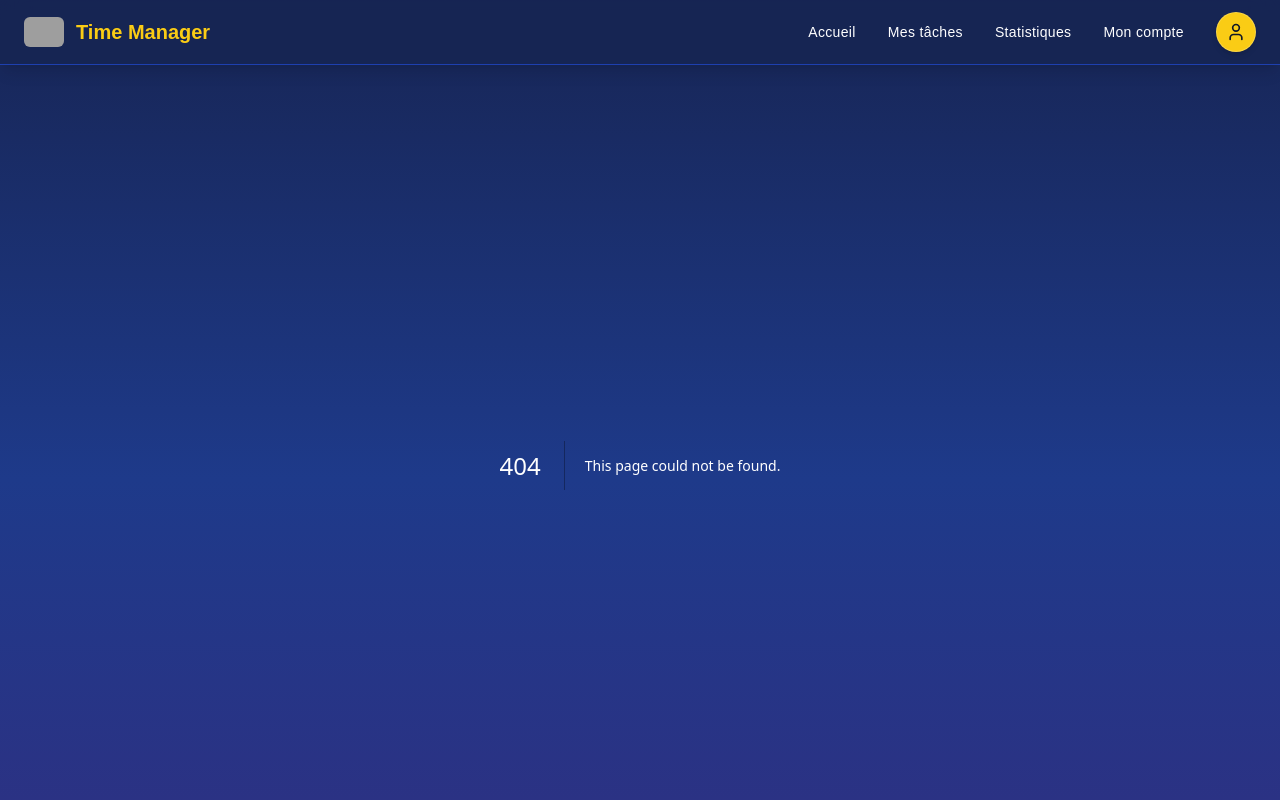
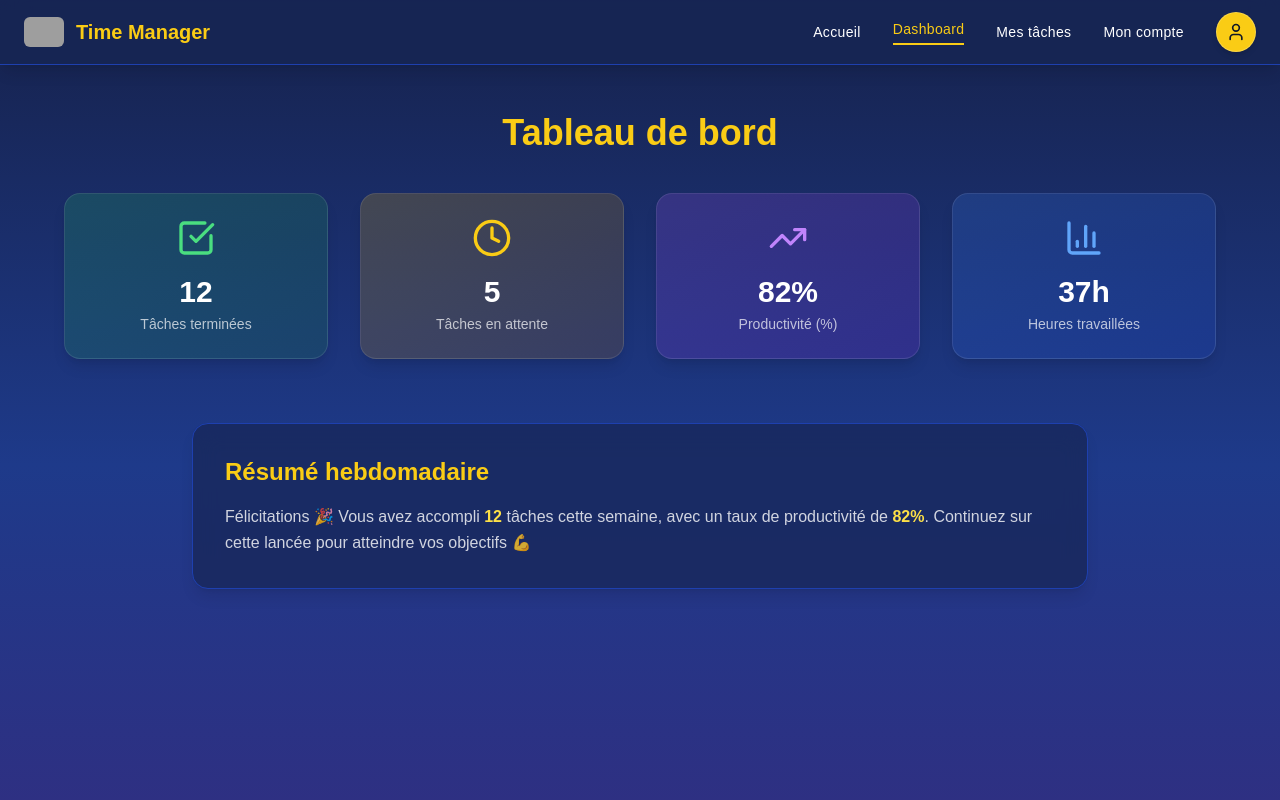
Before and after one commit to LavaheartGaming/Time-Manager, a Next.js app in the folder epitime/: page /dashboard in a window 1280 px wide. Before the commit this address had no page. Shown: the top 800 px of the page. Built offline with nearby package versions, Linux system fonts and the light colour scheme; grey boxes are pictures that could not be loaded.

Commit message:
Ajout du layout, page 404, page account et base du dashboard

```diff
--- a/epitime/src/app/404/page.tsx
+++ b/epitime/src/app/404/page.tsx
@@ -0,0 +1,8 @@
+export default function NotFound() {
+  return (
+    <div>
+      <h1>404 - Page non trouvée</h1>
+      <p>La page que vous cherchez n’existe pas.</p>
+    </div>
+  );
+}
--- a/epitime/src/app/account/page.tsx
+++ b/epitime/src/app/account/page.tsx
@@ -0,0 +1,137 @@
+"use client";
+
+import { useState } from "react";
+import { ChevronDown, ChevronUp, Pencil, Lock, Trash2, Bell, Settings } from "lucide-react";
+
+export default function AccountPage() {
+  const [openSection, setOpenSection] = useState<string | null>("profile");
+
+  const toggleSection = (section: string) => {
+    setOpenSection(openSection === section ? null : section);
+  };
+
+  return (
+    <div className="min-h-screen bg-gradient-to-b from-blue-950 via-blue-900 to-indigo-900 text-white py-16 px-6 flex flex-col items-center">
+      {/* Header */}
+      <div className="text-center mb-12">
+        <img
+          src="https://cdn-icons-png.flaticon.com/512/2103/2103691.png"
+          alt="Time Manager Logo"
+          className="w-24 h-24 mx-auto mb-4 rounded-full shadow-lg"
+        />
+        <h1 className="text-3xl font-bold text-yellow-400 mb-2">Bonjour, scawward 👋</h1>
+        <p className="text-white/70">Gérez vos informations et préférences de compte.</p>
+      </div>
+
+      {/* Container */}
+      <div className="w-full max-w-3xl flex flex-col gap-4">
+        {/* SECTION 1 - Profil */}
+        <AccountSection
+          title="Gérer votre compte"
+          icon={<Settings className="text-yellow-400" />}
+          isOpen={openSection === "profile"}
+          onToggle={() => toggleSection("profile")}
+        >
+          <ul className="space-y-3">
+            <li className="flex items-center gap-2 hover:text-yellow-300 cursor-pointer transition-colors">
+              <Pencil size={16} /> Modifier mes informations
+            </li>
+            <li className="flex items-center gap-2 hover:text-yellow-300 cursor-pointer transition-colors">
+              <Lock size={16} /> Changer mon mot de passe
+            </li>
+            <li className="flex items-center gap-2 hover:text-red-400 cursor-pointer transition-colors">
+              <Trash2 size={16} /> Supprimer mon compte
+            </li>
+          </ul>
+        </AccountSection>
+
+        {/* SECTION 2 - Sorties enregistrées */}
+        <AccountSection
+          title="Mes tâches sauvegardées"
+          icon={<Bell className="text-yellow-400" />}
+          isOpen={openSection === "tasks"}
+          onToggle={() => toggleSection("tasks")}
+        >
+          <p className="text-white/80 text-sm">
+            Vous n’avez pas encore de tâches enregistrées.
+          </p>
+        </AccountSection>
+
+        {/* SECTION 3 - Préférences */}
+        <AccountSection
+          title="Préférences et notifications"
+          icon={<Settings className="text-yellow-400" />}
+          isOpen={openSection === "prefs"}
+          onToggle={() => toggleSection("prefs")}
+        >
+          <ul className="space-y-3">
+            <li>
+              <label className="flex items-center gap-3">
+                <input type="checkbox" className="accent-yellow-400" />
+                Recevoir un rappel quotidien de mes tâches
+              </label>
+            </li>
+            <li>
+              <label className="flex items-center gap-3">
+                <input type="checkbox" className="accent-yellow-400" />
+                Activer le mode sombre (automatique)
+              </label>
+            </li>
+          </ul>
+        </AccountSection>
+
+        {/* SECTION 4 - Sécurité */}
+        <AccountSection
+          title="Sécurité et confidentialité"
+          icon={<Lock className="text-yellow-400" />}
+          isOpen={openSection === "security"}
+          onToggle={() => toggleSection("security")}
+        >
+          <p className="text-white/80 text-sm">
+            Votre compte est sécurisé par une authentification standard.
+            <br />Pour plus de sécurité, activez la double vérification.
+          </p>
+          <button className="mt-3 bg-yellow-400 text-gray-900 px-4 py-2 rounded-lg hover:bg-yellow-300 font-semibold transition-all">
+            Activer la 2FA
+          </button>
+        </AccountSection>
+      </div>
+    </div>
+  );
+}
+
+// --- Sous-composant réutilisable ---
+function AccountSection({
+  title,
+  icon,
+  children,
+  isOpen,
+  onToggle,
+}: {
+  title: string;
+  icon: React.ReactNode;
+  children: React.ReactNode;
+  isOpen: boolean;
+  onToggle: () => void;
+}) {
+  return (
+    <div className="bg-blue-950/60 border border-blue-800 rounded-2xl shadow-md overflow-hidden transition-all duration-300">
+      <button
+        onClick={onToggle}
+        className="w-full flex items-center justify-between px-5 py-4 text-left text-lg font-semibold text-yellow-400"
+      >
+        <div className="flex items-center gap-3">
+          {icon}
+          <span>{title}</span>
+        </div>
+        {isOpen ? <ChevronUp size={20} /> : <ChevronDown size={20} />}
+      </button>
+
+      {isOpen && (
+        <div className="px-6 pb-6 text-white/90 text-sm animate-fadeIn">
+          {children}
+        </div>
+      )}
+    </div>
+  );
+}
--- /dev/null
+++ b/epitime/src/app/dashboard/page.tsx
@@ -0,0 +1,86 @@
+"use client";
+
+import { useEffect, useState } from "react";
+import { BarChart3, CheckSquare, Clock, TrendingUp } from "lucide-react";
+
+export default function DashboardPage() {
+  const [tasksDone, setTasksDone] = useState(12);
+  const [tasksPending, setTasksPending] = useState(5);
+  const [productivity, setProductivity] = useState(82);
+  const [weeklyHours, setWeeklyHours] = useState(37);
+
+  useEffect(() => {
+
+    console.log("Dashboard chargé ✅");
+  }, []);
+
+  return (
+    <div className="min-h-screen flex flex-col items-center justify-start px-6 py-12 bg-gradient-to-b from-blue-950 via-blue-900 to-indigo-900 text-white">
+      <h1 className="text-4xl font-bold mb-10 text-yellow-400 text-center">
+        Tableau de bord
+      </h1>
+      <div className="grid grid-cols-1 sm:grid-cols-2 lg:grid-cols-4 gap-8 max-w-6xl w-full">
+        <DashboardCard
+          icon={<CheckSquare className="w-10 h-10 text-green-400" />}
+          label="Tâches terminées"
+          value={tasksDone}
+          color="from-green-500/20 to-green-700/20"
+        />
+        <DashboardCard
+          icon={<Clock className="w-10 h-10 text-yellow-400" />}
+          label="Tâches en attente"
+          value={tasksPending}
+          color="from-yellow-500/20 to-yellow-700/20"
+        />
+        <DashboardCard
+          icon={<TrendingUp className="w-10 h-10 text-purple-400" />}
+          label="Productivité (%)"
+          value={`${productivity}%`}
+          color="from-purple-500/20 to-purple-700/20"
+        />
+        <DashboardCard
+          icon={<BarChart3 className="w-10 h-10 text-blue-400" />}
+          label="Heures travaillées"
+          value={`${weeklyHours}h`}
+          color="from-blue-500/20 to-blue-700/20"
+        />
+      </div>
+
+      <div className="mt-16 max-w-4xl bg-blue-950/70 border border-blue-800 rounded-2xl p-8 shadow-lg backdrop-blur-md">
+        <h2 className="text-2xl font-semibold mb-4 text-yellow-400">Résumé hebdomadaire</h2>
+        <p className="text-white/80 leading-relaxed">
+          Félicitations 🎉 Vous avez accompli{" "}
+          <span className="text-yellow-300 font-semibold">{tasksDone}</span> tâches cette semaine,
+          avec un taux de productivité de{" "}
+          <span className="text-yellow-300 font-semibold">{productivity}%</span>.
+          Continuez sur cette lancée pour atteindre vos objectifs 💪
+        </p>
+      </div>
+    </div>
+  );
+}
+
+
+function DashboardCard({
+  icon,
+  label,
+  value,
+  color,
+}: {
+  icon: React.ReactNode;
+  label: string;
+  value: string | number;
+  color: string;
+}) {
+  return (
+    <div
+      className={`bg-gradient-to-br ${color} rounded-2xl border border-white/10 p-6 text-center shadow-lg hover:scale-105 transition-transform duration-300`}
+    >
+      <div className="flex flex-col items-center">
+        <div className="mb-4">{icon}</div>
+        <div className="text-3xl font-bold text-white">{value}</div>
+        <div className="text-sm text-white/70 mt-1">{label}</div>
+      </div>
+    </div>
+  );
+}
--- a/epitime/src/app/layout.tsx
+++ b/epitime/src/app/layout.tsx
@@ -1,6 +1,6 @@
 "use client";
 
-import "./globals.css"; // ✅ active Tailwind sur toutes les pages
+import "./globals.css";
 import { useState, useEffect } from "react";
 import Link from "next/link";
 import { usePathname } from "next/navigation";
@@ -17,7 +17,6 @@ export default function RootLayout({
   const [profilePicUrl, setProfilePicUrl] = useState<string | null>(null);
   const pathname = usePathname();
 
-  // 🔐 Vérifie la connexion utilisateur (mock)
   useEffect(() => {
     const token = localStorage.getItem("token");
     if (token) {
@@ -29,21 +28,18 @@ export default function RootLayout({
     }
   }, []);
 
-  // 🔗 Navigation principale
   const navigation = [
     { name: "Accueil", href: "/home" },
+    { name: "Dashboard", href: "/dashboard" },
     { name: "Mes tâches", href: "/tasks" },
-    { name: "Statistiques", href: "/stats" },
-    { name: "Mon compte", href: "/profile" },
+    { name: "Mon compte", href: "/account" },
   ];
 
   return (
     <html lang="fr">
       <body className="min-h-screen flex flex-col bg-gradient-to-b from-blue-950 via-blue-900 to-indigo-900 text-white">
-        {/* --- NAVBAR --- */}
         <nav className="sticky top-0 z-50 w-full bg-blue-950/95 backdrop-blur-md border-b border-blue-800 shadow-lg">
           <div className="max-w-7xl mx-auto flex justify-between items-center h-16 px-6">
-            {/* LOGO */}
             <div className="flex items-center gap-3">
               <Image
                 src="https://cdn-icons-png.flaticon.com/512/2103/2103691.png"
@@ -60,7 +56,6 @@ export default function RootLayout({
               </Link>
             </div>
 
-            {/* --- NAV LINKS (desktop) --- */}
             <div className="hidden md:flex items-center gap-8">
               {navigation.map((item) => (
                 <Link
@@ -76,7 +71,6 @@ export default function RootLayout({
                 </Link>
               ))}
 
-              {/* PROFILE BUTTON */}
               <Link
                 href={isLoggedIn ? "/profile" : "/login"}
                 className="flex items-center justify-center h-10 w-10 rounded-full overflow-hidden bg-yellow-400 hover:bg-yellow-300 transition-all transform hover:scale-110 border border-white/20 shadow-md"
@@ -95,7 +89,6 @@ export default function RootLayout({
               </Link>
             </div>
 
-            {/* --- MENU MOBILE TOGGLE --- */}
             <div className="md:hidden">
               <button
                 onClick={() => setIsMenuOpen(!isMenuOpen)}
@@ -106,7 +99,6 @@ export default function RootLayout({
             </div>
           </div>
 
-          {/* --- MENU MOBILE --- */}
           {isMenuOpen && (
             <div className="md:hidden bg-blue-950/95 border-t border-blue-800 p-4">
               {navigation.map((item) => (
@@ -137,24 +129,16 @@ export default function RootLayout({
           )}
         </nav>
 
-        {/* --- PAGE CONTENT --- */}
         <main className="flex-grow">{children}</main>
 
-        {/* --- FOOTER --- */}
         <footer className="bg-blue-950 border-t border-blue-800 text-center text-sm py-4 mt-10">
           <p className="text-blue-200">
             © 2025 Time Manager | Projet Étudiant Epitech |
-            <Link
-              href="/mentions-legales"
-              className="text-yellow-400 hover:underline mx-1"
-            >
+            <Link href="/mentions-legales" className="text-yellow-400 hover:underline mx-1">
               Mentions légales
             </Link>
             |
-            <Link
-              href="/confidentialite"
-              className="text-yellow-400 hover:underline mx-1"
-            >
+            <Link href="/confidentialite" className="text-yellow-400 hover:underline mx-1">
               Politique de confidentialité
             </Link>
           </p>
```
Also changed, not shown: epitime/src/app/stats/page.tsx (deleted).
